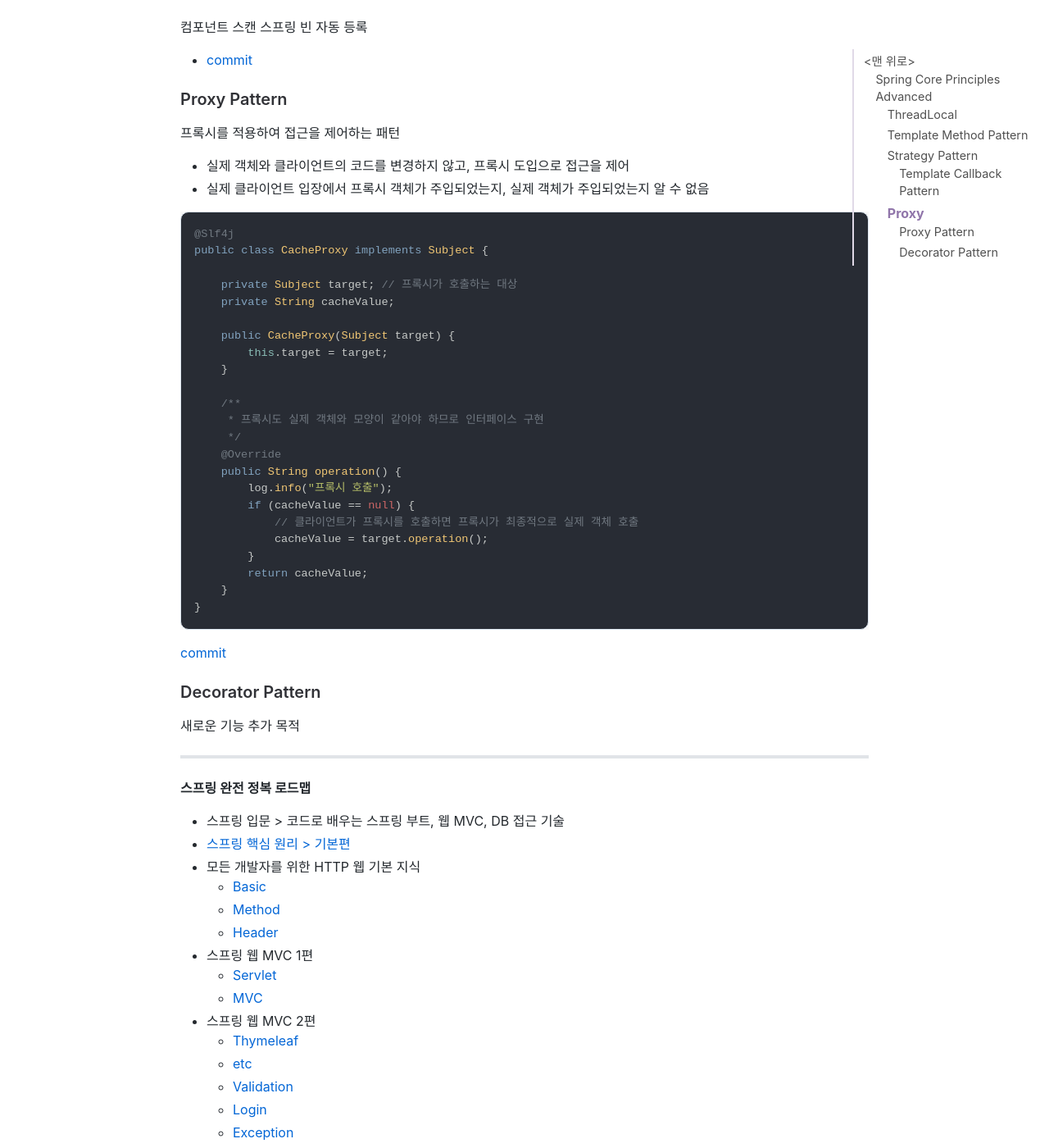
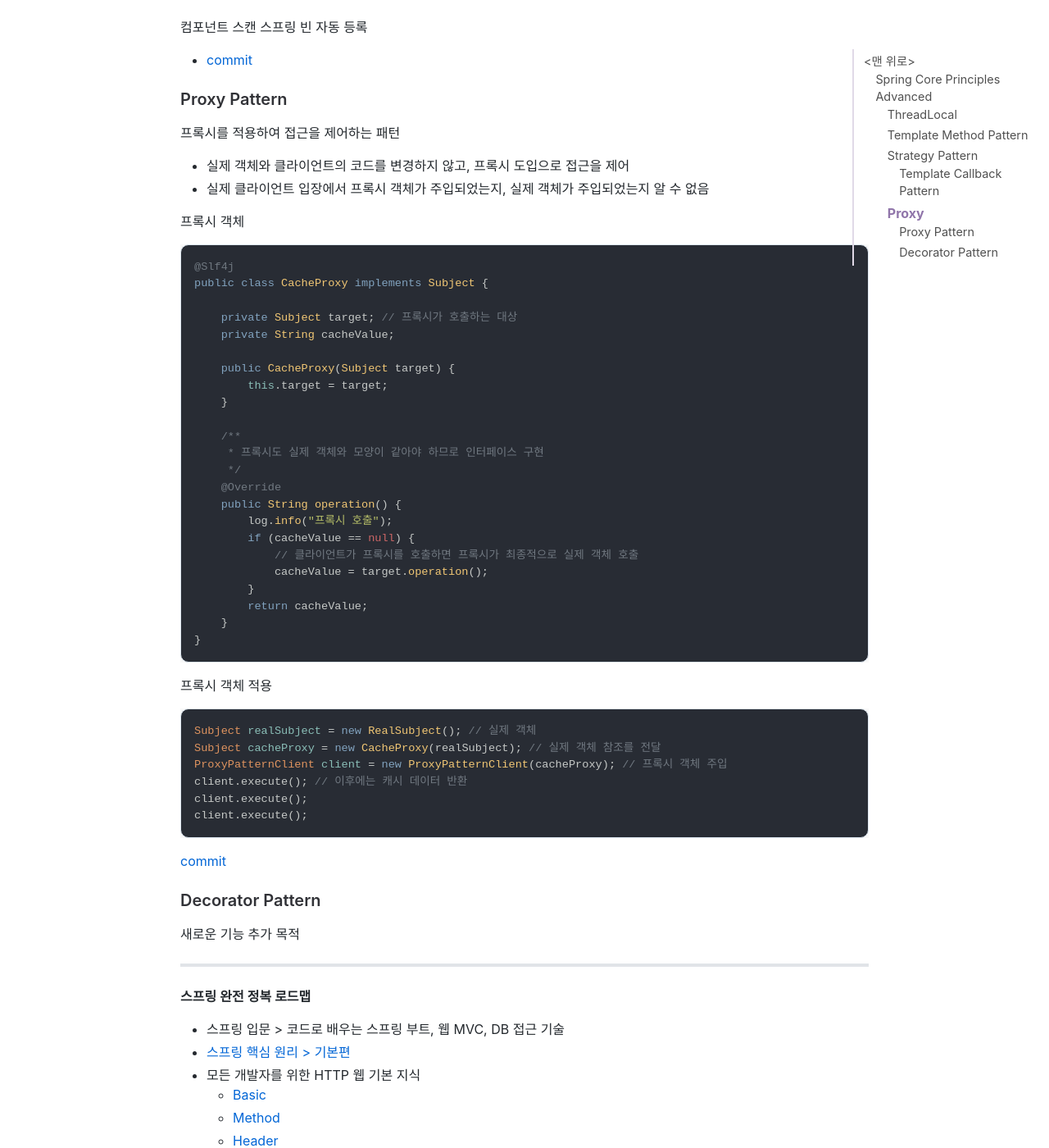
Before and after one commit to jihunparkme/jihunparkme.github.io, a Jekyll site: the page built from _posts/2022-11-20-Spring-Core-Principles-Advanced.md, in a window 1280 px wide and 1400 px high, scrolled down 7050 px. Shown: the whole window at 82% size. Built offline with Jekyll 4.4.1, drawn with Linux system fonts in a browser that asks for light colours; nearby versions of some CDN libraries; comment, search, counter and statistics services are not loaded; some of the changed text lies outside the part shown.

Commit message:
add: comment

````diff
--- a/_posts/2022-11-20-Spring-Core-Principles-Advanced.md
+++ b/_posts/2022-11-20-Spring-Core-Principles-Advanced.md
@@ -186,6 +186,8 @@ Example
 - 실제 객체와 클라이언트의 코드를 변경하지 않고, 프록시 도입으로 접근을 제어
 - 실제 클라이언트 입장에서 프록시 객체가 주입되었는지, 실제 객체가 주입되었는지 알 수 없음
 
+프록시 객체
+
 ```java
 @Slf4j
 public class CacheProxy implements Subject {
@@ -210,6 +212,17 @@ public class CacheProxy implements Subject {
         return cacheValue;
     }
 }
+```
+
+프록시 객체 적용
+
+```java
+Subject realSubject = new RealSubject(); // 실제 객체
+Subject cacheProxy = new CacheProxy(realSubject); // 실제 객체 참조를 전달
+ProxyPatternClient client = new ProxyPatternClient(cacheProxy); // 프록시 객체 주입
+client.execute(); // 이후에는 캐시 데이터 반환
+client.execute();
+client.execute();
 ```
 
 [commit](https://github.com/jihunparkme/Inflearn-Spring-Core-Principles-Advanced/commit/3ecddfb00fa3efd73b2470fd52e41ea1bc73ed45)
````
